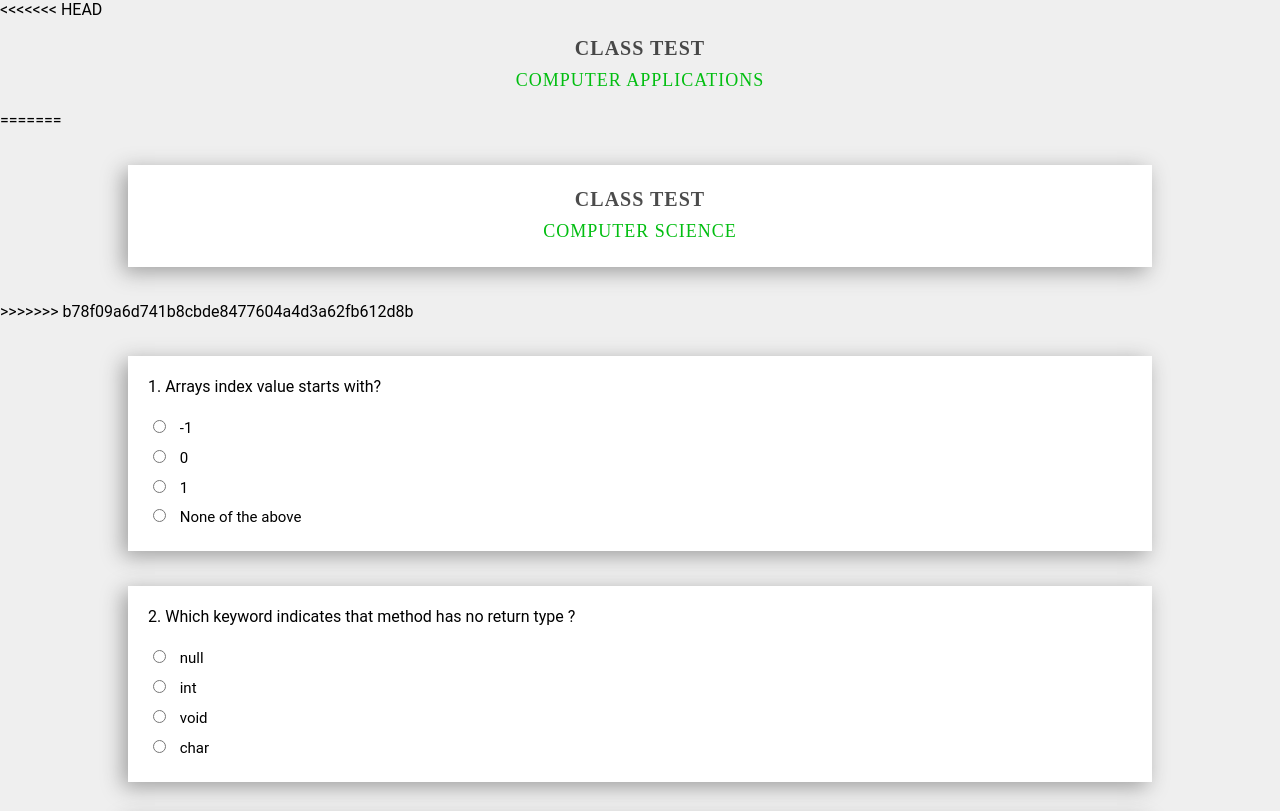
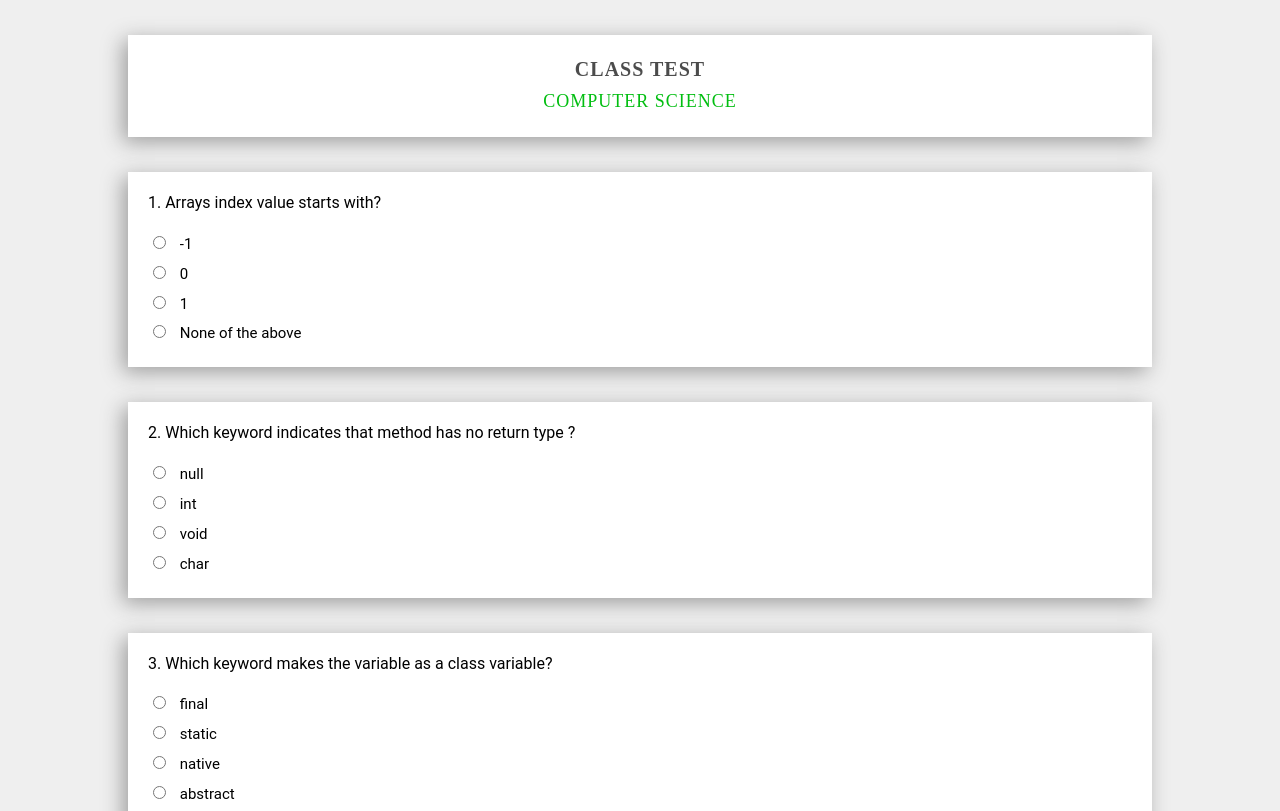
Before and after one commit to vatsalsinghkv/computer-science-test, a plain HTML site: page index.html in a window 1280 px wide. Shown: the top 811 px of the page. Drawn offline with Linux system fonts and the light colour scheme.

```diff
--- a/index.html
+++ b/index.html
@@ -16,17 +16,10 @@
 
 <body>
 
-<<<<<<< HEAD
-    <head class="container header">
-        <h1>Class Test</h1>
-        <h3>Computer Applications</h3>
-    </head>
-=======
     <div class="container header">
         <h1><span>Class</span> <span>Test</span></h1>
         <h3>Computer Science</h3>
     </div>
->>>>>>> b78f09a6d741b8cbde8477604a4d3a62fb612d8b
 
     <div class="container questions">
         <p>
```
